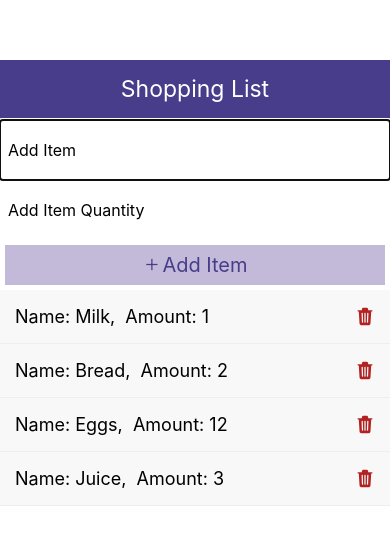
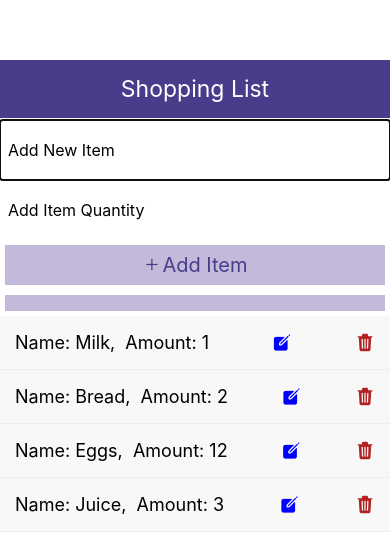
Before and after one commit to deaconTown/ReactNativeShoppingList, a React Native app: screen / in a window 390 px wide. Shown: the top 552 px of the page. Built offline with nearby package versions, Linux system fonts and the light colour scheme.

Commit message:
Add edit functionality
#6e94wg[InProgress]

```diff
--- a/App.tsx
+++ b/App.tsx
@@ -12,6 +12,18 @@ const App = () => {
     { id: Math.random(), name: 'Eggs', qty: 12 },
     { id: Math.random(), name: 'Juice', qty: 3 }
   ]);
+  const [isEdit, setisEdit] = useState(false);
+
+  const [selectedItem, setselectedItem] = useState({});
+
+  const editItem = (id: any, name: string, qty: string, isEdit: boolean) => {
+    // setItems(prevItems => {
+    //   return prevItems.filter(item => item.id != id);
+    // });
+    setselectedItem({id, name, qty});
+    setisEdit(isEdit);
+    console.log("Edit pressed");
+  };
 
   const deleteItem = (id: any) => {
     setItems(prevItems => {
@@ -46,11 +58,12 @@ const App = () => {
   return (
     <View style={styles.container}>
       <Header />
-      <AddItem addItem={addItem} />
+      <AddItem addItem={addItem} editItem={selectedItem} isEdit={isEdit}/>
       <FlatList data={items} renderItem={({ item }) => (
         <ListItem
           item={item}
           deleteItem={deleteItem}
+          editItem = {editItem}
         />
       )}
         keyExtractor={item => item.id.toString()} />
--- a/components/AddItem/AddItem.tsx
+++ b/components/AddItem/AddItem.tsx
@@ -1,34 +1,55 @@
-import React, {useState} from 'react';
+import React, { useState } from 'react';
 import { View, Text, StyleSheet, TextInput, TouchableOpacity } from 'react-native';
 import { Ionicons } from '@expo/vector-icons';
 
 const AddItem = (props: any) => {
     const [itemName, setItemName] = useState('');
     const [itemQty, setItemQty] = useState(1);
+    const [isEdit, setIsEdit] = useState(props.isEdit);
 
     const onChangeName = (name: any) => setItemName(name);
     const onChangeQty = (qty: any) => setItemQty(qty);
 
+    console.log("props.isEdit", props.isEdit)
+    console.log("isEdit", isEdit)
+
+
+
     return (
         <View>
-            <TextInput placeholder='Add Item'
-            style={styles.input}
-            onChangeText={onChangeName}
-            autoCapitalize = "words"
-            autoCorrect = {true}
-            autoCompleteType = "name"
-            autoFocus= {true}
-            keyboardType = "default"
+            <TextInput placeholder={isEdit ? 'Edit Item' : 'Add New Item'}
+                style={styles.input}
+                onChangeText={onChangeName}
+                autoCapitalize="words"
+                autoCorrect={true}
+                autoCompleteType="name"
+                autoFocus={true}
+                keyboardType="default"
+                defaultValue={isEdit ? props.editItem.name : ''}
             />
-            <TextInput placeholder='Add Item Quantity'
-            style={styles.input}
-            onChangeText={onChangeQty}
-            keyboardType = "numbers-and-punctuation"
+            <TextInput placeholder={props.isEdit ? 'Edit Item Quantity' : 'Add Item Quantity'} //should only accept number
+                style={styles.input}
+                onChangeText={onChangeQty}
+                keyboardType="numbers-and-punctuation"
+                defaultValue={isEdit ? props.editItem.qty : ''}
             />
-            <TouchableOpacity style={styles.btn} onPress={()=> props.addItem(itemName, itemQty)}>
+            <TouchableOpacity style={styles.btn} onPress={() => props.addItem(itemName, itemQty)}>
                 <Text style={styles.btnText}>
-                    <Ionicons name='md-add' size={20} />Add Item
-                    </Text>
+                    <Ionicons name={isEdit ? 'md-create' : 'md-add'} size={20} />{props.isEdit ? "Update Item" : "Add Item"}
+                </Text>
+            </TouchableOpacity>
+
+            <TouchableOpacity style={styles.btn} onPress={() => setIsEdit(false)}>
+
+                {isEdit ?
+                    <Text style={styles.btnText}>
+                        Cancel Edit
+                </Text>
+                    :
+                    <Text >
+
+            </Text>
+                }
             </TouchableOpacity>
         </View>
     )
--- /dev/null
+++ b/components/EditListItem/index.ts
@@ -0,0 +1 @@
+export { default } from "./EditListItem";
--- a/components/ListItem/ListItem.tsx
+++ b/components/ListItem/ListItem.tsx
@@ -7,6 +7,11 @@ const ListItem = (props : any) => {
         <TouchableOpacity style={styles.listItem}>
             <View style={styles.listItemView}>
                 <Text style={styles.listItemText}>Name: {props.item.name},  Amount: {props.item.qty}</Text>
+
+                <Ionicons name="md-create" size={20} color="blue"
+                onPress = {() => props.editItem(props.item.id, props.item.name, props.item.qty, true)}/>
+
+
                 <Ionicons name="md-trash" size={20} color="firebrick"
                 onPress = {() => props.deleteItem(props.item.id)}/>
             </View>
```
Also changed, not shown: components/EditListItem/EditListItem.tsx (added, +24 -0 lines).
